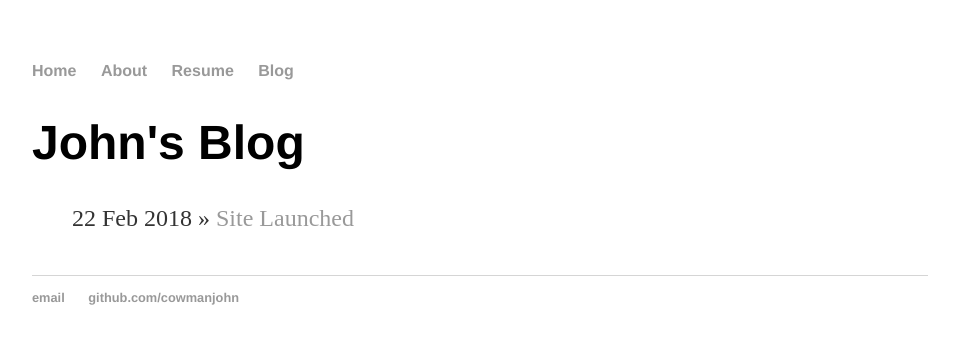
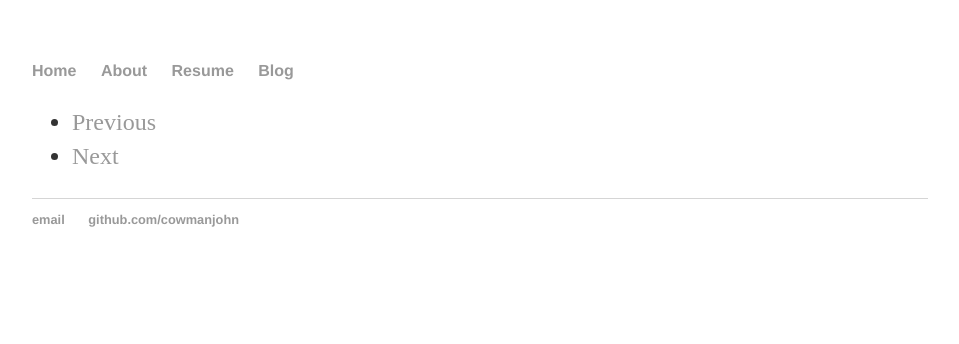
Before and after one commit to cowmanjohn/cowmanjohn.github.io, a Jekyll site: the page built from blog/index.html, in a window 1280 px wide. Shown: the top 344 px of the page, without its empty margins (160-1119 px from the left). Built offline with Jekyll 4.4.1, drawn with Linux system fonts in a browser that asks for light colours.

Commit message:
Update index.html

```diff
--- a/blog/index.html
+++ b/blog/index.html
@@ -2,10 +2,27 @@
 layout: default
 title: John's Blog
 ---
-	<h1>{{ page.title }}</h1>
-	<ul class="posts">
+<div class="col-sm-8 blog-main">
+  {% for post in paginator.posts %}
+  <div class="blog-post">
+    <h2 class="blog-post-title"><a href="{{ post.url }}">{{ post.title }}</a></h2>
+    <p class="blog-post-meta">{{ post.date | date: "%B %-d %Y" }} by {{ post.author }}</p>
+    {{ post.content }}
+  </div><!-- /.blog-post -->
+  {% endfor %}
 
-	  {% for post in site.posts %}
-	    <li><span>{{ post.date | date_to_string }}</span> » <a href="{{ post.url }}" title="{{ post.title }}">{{ post.title }}</a></li>
-	  {% endfor %}
-	</ul>
+  <ul class="pager">
+    {% if paginator.previous_page %}
+    <li><a href="{{ paginator.previous_page_path }}">Previous</a></li>
+    {% else %}
+    <li><a href="#">Previous</a></li>
+    {% endif %}
+
+    {% if paginator.next_page %}
+    <li><a href="{{ paginator.next_page_path }}">Next</a></li>
+    {% else %}
+    <li><a href="#">Next</a></li>
+    {% endif %}
+  </ul>
+
+</div>
```
